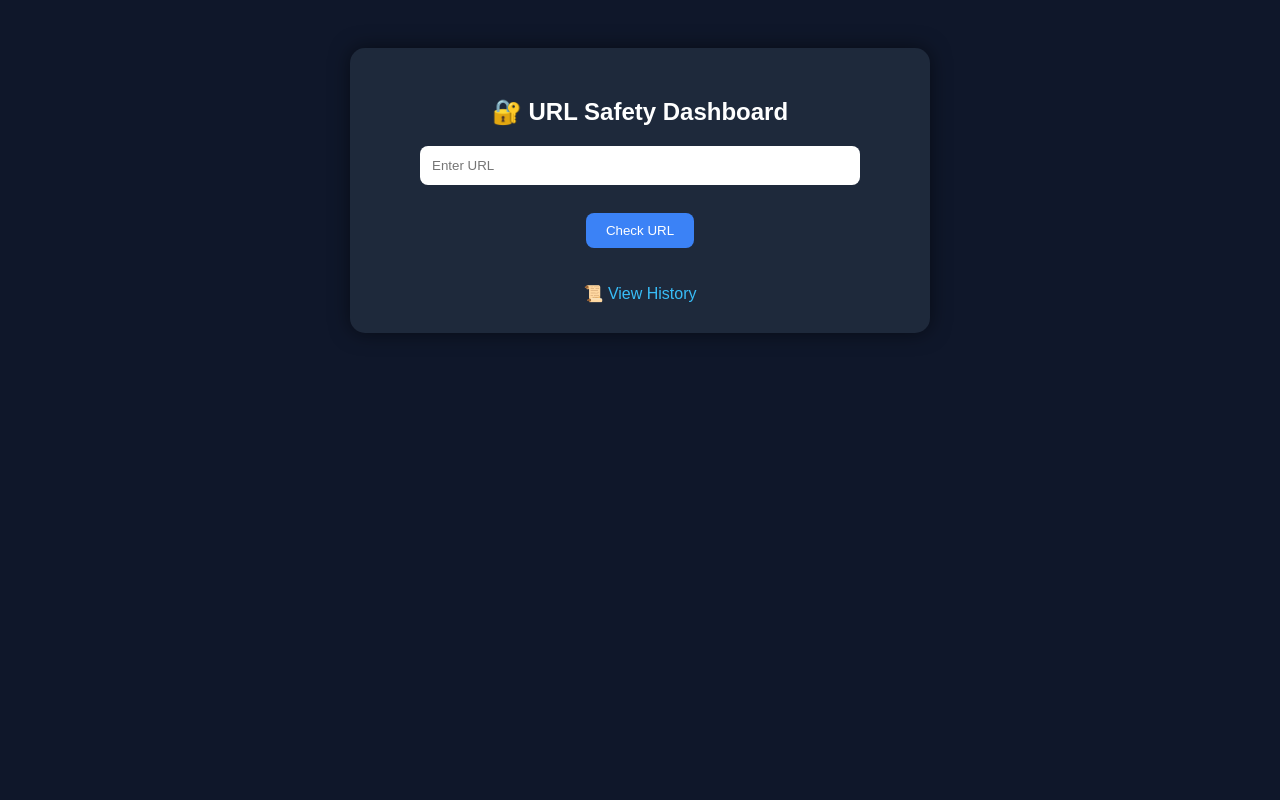
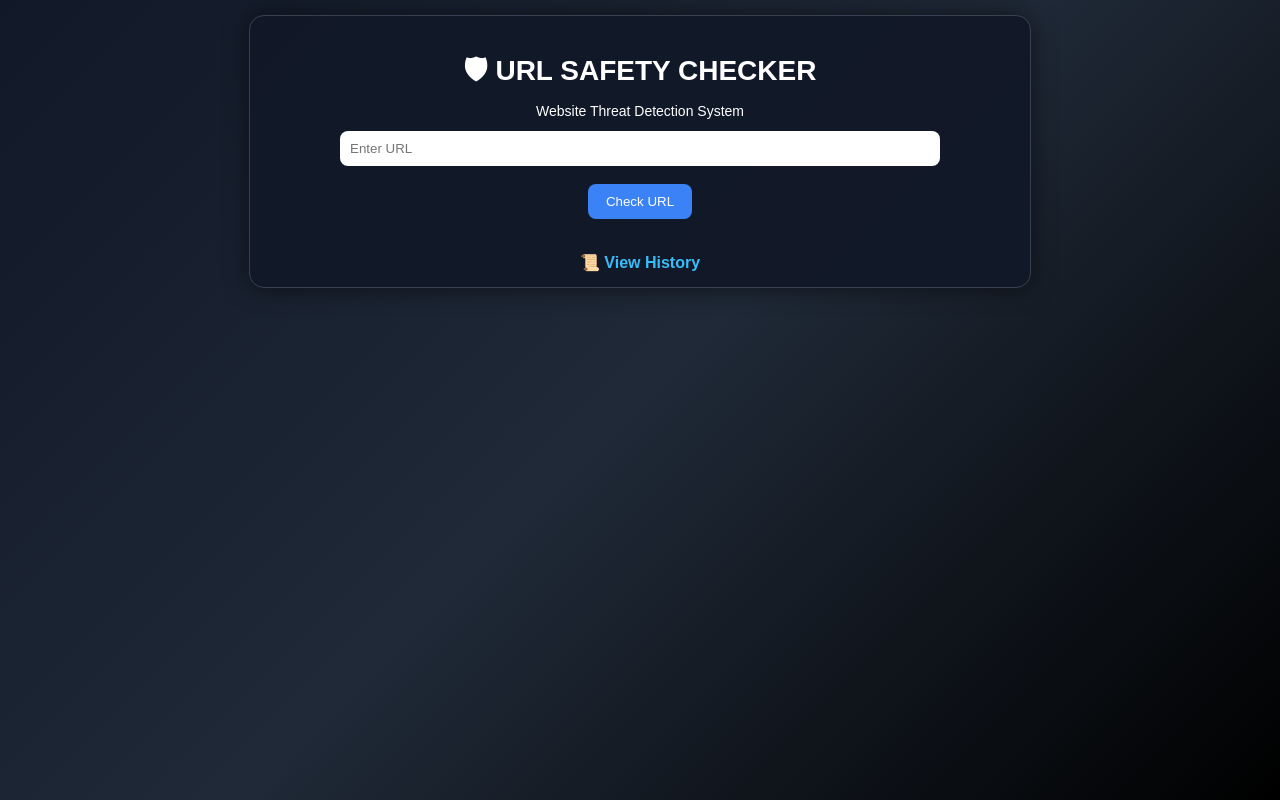
Before and after one commit to adhyacoder/url-safety-checker, a Django app: page / in a window 1280 px wide. Run offline with Django 5.2, Linux system fonts and the light colour scheme.

Commit message:
Updated URL Safety Checker UI and functionality

```diff
--- a/urlchecker/templates/home.html
+++ b/urlchecker/templates/home.html
@@ -1,29 +1,38 @@
-<!DOCTYPE html>
-<html>
-<head>
-    <title>URL Safety Dashboard</title>
-
 <style>
 body {
-            background: #0f172a;
+    background: linear-gradient(135deg,#111827,#1f2937,#000000);
     font-family: Arial, sans-serif;
     text-align: center;
-            padding-top: 40px;
+    padding-top: 15px;
     color: white;
+    margin: 0;
 }
 
 .box {
-            background: #1e293b;
-            width: 520px;
+    background: rgba(17,24,39,0.95);
+    width: 95%;
+    max-width: 750px;
     margin: auto;
-            padding: 30px;
+    padding: 15px;
     border-radius: 15px;
-            box-shadow: 0 0 20px rgba(0,0,0,0.5);
+    border: 1px solid #374151;
+    box-shadow: 0 0 25px rgba(0,0,0,0.5);
+}
+
+h1{
+    font-size:28px;
+    margin-bottom:5px;
+}
+
+.subtitle{
+    margin-top:0;
+    margin-bottom:12px;
+    font-size:14px;
 }
 
 input {
     width: 80%;
-            padding: 12px;
+    padding: 10px;
     border-radius: 8px;
     border: none;
     outline: none;
@@ -32,10 +41,9 @@
 button {
     background: #3b82f6;
     color: white;
-            padding: 10px 20px;
+    padding: 10px 18px;
     border: none;
     border-radius: 8px;
-            margin-top: 10px;
     cursor: pointer;
     transition: 0.3s;
 }
@@ -47,6 +55,7 @@
 a {
     color: #38bdf8;
     text-decoration: none;
+    font-weight: bold;
 }
 
 .safe {
@@ -61,45 +70,102 @@
 
 .bar {
     width: 100%;
-            height: 20px;
+    height: 14px;
     background: #334155;
     border-radius: 10px;
-            margin-top: 10px;
+    margin-top: 8px;
     overflow: hidden;
 }
 
 .bar-fill {
     height: 100%;
-            width: 0%;
     transition: width 1s ease-in-out;
 }
 
-        .green { background: #22c55e; }
-        .yellow { background: #facc15; }
-        .red { background: #ef4444; }
+.green {
+    background: #22c55e;
+}
+
+.yellow {
+    background: #facc15;
+}
+
+.red {
+    background: #ef4444;
+}
+
+.info-grid {
+    display: grid;
+    grid-template-columns: 1fr 1fr;
+    gap: 10px;
+    margin-top: 15px;
+    align-items: stretch;
+}
+
+.reason-box {
+    background: #334155;
+    border-radius: 10px;
+    padding: 12px;
+    display: flex;
+    flex-direction: column;
+    justify-content: flex-start;
+    text-align: left;
+    box-sizing: border-box;
+}
+
+.reason-box h4 {
+    margin-top: 0;
+    margin-bottom: 8px;
+    text-align: center;
+    font-size: 15px;
+}
+
+.content-area {
+    display: flex;
+    flex-direction: column;
+    justify-content: flex-start;
+    height: 100%;
+    width: 100%;
+}
+
+.reason-box p {
+    margin: 0;
+    line-height: 1.4;
+    font-size: 14px;
+}
+
+.recommendation-text {
+    white-space: pre-line;
+    display: block;
+}
 </style>
-</head>
-
-<body>
 
 <div class="box">
 
-    <h2>🔐 URL Safety Dashboard</h2>
+<h1>🛡 URL SAFETY CHECKER</h1>
+<p class="subtitle">Website Threat Detection System</p>
 
 <form method="POST">
     {% csrf_token %}
 
-        <!-- 🔥 INPUT RETAIN FIX -->
-        <input type="text" name="url"
+
+<input
+    type="text"
+    name="url"
     placeholder="Enter URL"
-               value="{{ request.POST.url }}">
+    value="{{ url_input }}"
+    required
+>
 
 <br><br>
 
 <button type="submit">Check URL</button>
+
+
 </form>
 
 {% if result %}
+
 
 <br>
 
@@ -111,14 +177,22 @@
 
 <h3>Risk Score: {{ score }}%</h3>
 
-        <!-- PROGRESS BAR -->
 <div class="bar">
-            <div id="bar" class="bar-fill"></div>
+    <div
+        class="bar-fill
+        {% if score <= 30 %}
+            green
+        {% elif score <= 70 %}
+            yellow
+        {% else %}
+            red
+        {% endif %}"
+        style="width: {{ score }}%;"
+    ></div>
 </div>
 
 <br>
 
-        <!-- RISK LEVEL -->
 {% if score <= 30 %}
     <p style="color:#22c55e;">🟢 Low Risk</p>
 {% elif score <= 70 %}
@@ -127,33 +201,47 @@
     <p style="color:#ef4444;">🔴 High Risk</p>
 {% endif %}
 
+<div class="info-grid">
+
+    <div class="reason-box">
+        <h4>📋 Reason</h4>
+        <div class="content-area">
+            <p>{{ reason }}</p>
+        </div>
+    </div>
+
+    <div class="reason-box">
+        <h4>🌐 Category</h4>
+        <div class="content-area">
+            <p style="text-align:center;">{{ category }}</p>
+        </div>
+    </div>
+
+    <div class="reason-box">
+        <h4>🔒 HTTPS Status</h4>
+        <div class="content-area">
+            {% if https_status == "Secure Connection (HTTPS Enabled)" %}
+                <p style="text-align:center;">🔒 Secure Connection</p>
+            {% else %}
+                <p style="text-align:center;">⚠️ Not Secure (HTTP Only)</p>
+            {% endif %}
+        </div>
+    </div>
+
+    <div class="reason-box">
+        <h4>🛡 Recommendation</h4>
+        <div class="content-area">
+            <p class="recommendation-text">{{ recommendation }}</p>
+        </div>
+    </div>
+
+</div>
+
+
 {% endif %}
 
-    <br><br>
+<br>
 
 <a href="/history/">📜 View History</a>
 
 </div>
-
-<script>
-    let score = {{ score|default:0 }};
-    let bar = document.getElementById("bar");
-
-    if (bar) {
-
-        if (score <= 30) {
-            bar.classList.add("green");
-        } else if (score <= 70) {
-            bar.classList.add("yellow");
-        } else {
-            bar.classList.add("red");
-        }
-
-        setTimeout(() => {
-            bar.style.width = score + "%";
-        }, 100);
-    }
-</script>
-
-</body>
-</html>
--- a/urlchecker/views.py
+++ b/urlchecker/views.py
@@ -1,7 +1,6 @@
 from django.shortcuts import render
 from .models import URLCheck
 from urllib.parse import urlparse
-
 
 # ----------------------------
 # URL SAFETY CHECK FUNCTION
@@ -16,7 +15,7 @@ def check_url_safety(url):
         domain = urlparse(url).netloc.replace("www.", "").lower()
 
     except:
-        return "Unsafe URL", 100
+        return "Unsafe URL", 100, "The URL format appears to be invalid or suspicious."
 
     trusted_domains = [
         "google.com",
@@ -26,9 +25,12 @@ def check_url_safety(url):
         "microsoft.com"
     ]
 
-    # SAFE DOMAIN CHECK
     if domain in trusted_domains:
-        return "Safe URL", 0
+        return (
+            "Safe URL",
+            0,
+            "This URL belongs to a trusted and widely recognized domain that is commonly used by millions of users worldwide."
+        )
 
     score = 50
 
@@ -57,31 +59,118 @@ def check_url_safety(url):
         score += 20
 
     if domain == "" or "." not in domain:
-        return "Unsafe URL", 100
+        return (
+            "Unsafe URL",
+            100,
+            "The URL structure is invalid and may not point to a legitimate website."
+        )
 
     if score > 100:
         score = 100
 
     if score >= 60:
-        return "Unsafe URL", score
+        return (
+            "Unsafe URL",
+            score,
+            "This URL contains suspicious keywords and patterns that are commonly used in phishing or scam websites. Users should verify the website before entering any personal or financial information."
+        )
     else:
-        return "Safe URL", score
+        return (
+            "Safe URL",
+            score,
+            "This URL does not contain suspicious patterns and appears to follow a normal website structure. No immediate security concerns were detected."
+        )
 
+# ----------------------------
+# CATEGORY DETECTION
+# ----------------------------
+
+def get_category(domain):
+
+    if "google" in domain:
+        return "Search & Information Service"
+
+    elif "youtube" in domain:
+        return "Video Streaming Platform"
+
+    elif "github" in domain:
+        return "Software Development Platform"
+
+    elif "wikipedia" in domain:
+        return "Online Knowledge Resource"
+
+    elif "microsoft" in domain:
+        return "Technology Company"
+
+    elif "facebook" in domain:
+        return "Social Media Platform"
+
+    elif "instagram" in domain:
+        return "Social Media Platform"
+
+    elif "amazon" in domain:
+        return "E-Commerce Website"
+
+    else:
+        return "Independent Website"
+
+# ----------------------------
+# HTTPS STATUS
+# ----------------------------
+
+def get_https_status(url):
+
+    if url.startswith("https://"):
+        return "Secure Connection (HTTPS Enabled)"
+
+    return "Not Secure (HTTP Only)"
 
 # ----------------------------
 # HOME PAGE
 # ----------------------------
 
 def home(request):
+
     result = ""
     score = 0
+    reason = ""
+    category = ""
+    https_status = ""
+    recommendation = ""
     url_input = ""
 
     if request.method == "POST":
 
         url_input = request.POST.get("url")
 
-        result, score = check_url_safety(url_input)
+        result, score, reason = check_url_safety(url_input)
+
+        try:
+            test_url = url_input
+
+            if not test_url.startswith("http"):
+                test_url = "http://" + test_url
+
+            domain = urlparse(test_url).netloc.replace("www.", "").lower()
+
+            category = get_category(domain)
+
+        except:
+            category = "Independent Website"
+
+        https_status = get_https_status(url_input)
+
+        if result == "Unsafe URL":
+            recommendation = """
+⚠️ Do not enter passwords or banking details.
+⚠️ Verify the website before proceeding.
+⚠️ Avoid downloading files from this URL.
+"""
+        else:
+            recommendation = """
+✅ No major risks detected.
+✅ Always verify website authenticity before sharing sensitive information.
+"""
 
         URLCheck.objects.create(
             url=url_input,
@@ -91,15 +180,19 @@ def home(request):
     return render(request, "home.html", {
         "result": result,
         "score": score,
+        "reason": reason,
+        "category": category,
+        "https_status": https_status,
+        "recommendation": recommendation,
         "url_input": url_input
     })
-
 
 # ----------------------------
 # HISTORY PAGE
 # ----------------------------
 
 def history(request):
+
     urls = URLCheck.objects.all().order_by('-checked_at')
 
     return render(request, "history.html", {
```
Also changed, not shown: db.sqlite3. Lines whose indentation alone changed are shown as unchanged.
